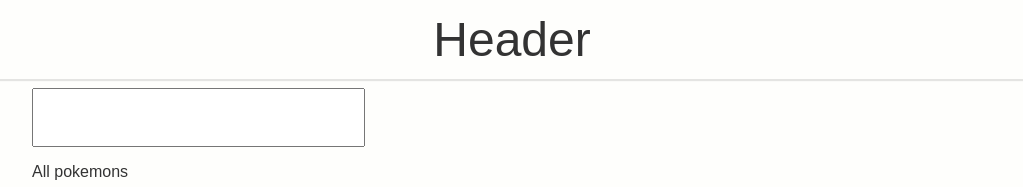
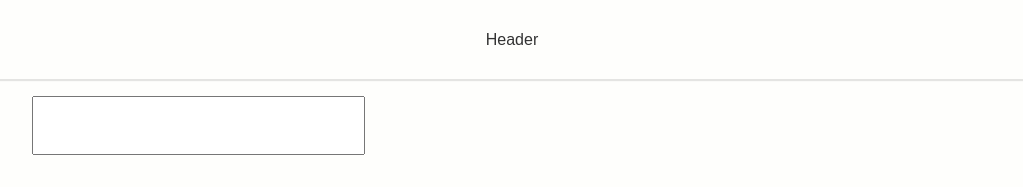
Before and after one commit to brunorm86/projeto-aplicado-react, a React (Create React App) app: page / in a window 1280 px wide. Shown: the top 187 px of the page, without its empty margins (128-1151 px from the left). Built offline with nearby package versions, Linux system fonts and the light colour scheme.

Commit message:
Ajuste de estilos

```diff
--- a/src/App.module.css
+++ b/src/App.module.css
@@ -20,4 +20,5 @@
 .searchInput {
   padding: 1rem 2rem;
   font-size: 1.25rem;
+  margin: 1rem 0;
 }
--- a/src/index.css
+++ b/src/index.css
@@ -15,8 +15,3 @@ html {
 body {
   background-color: #fefefc;
 }
-
-body,
-button {
-  font-size: 3rem;
-}
```
